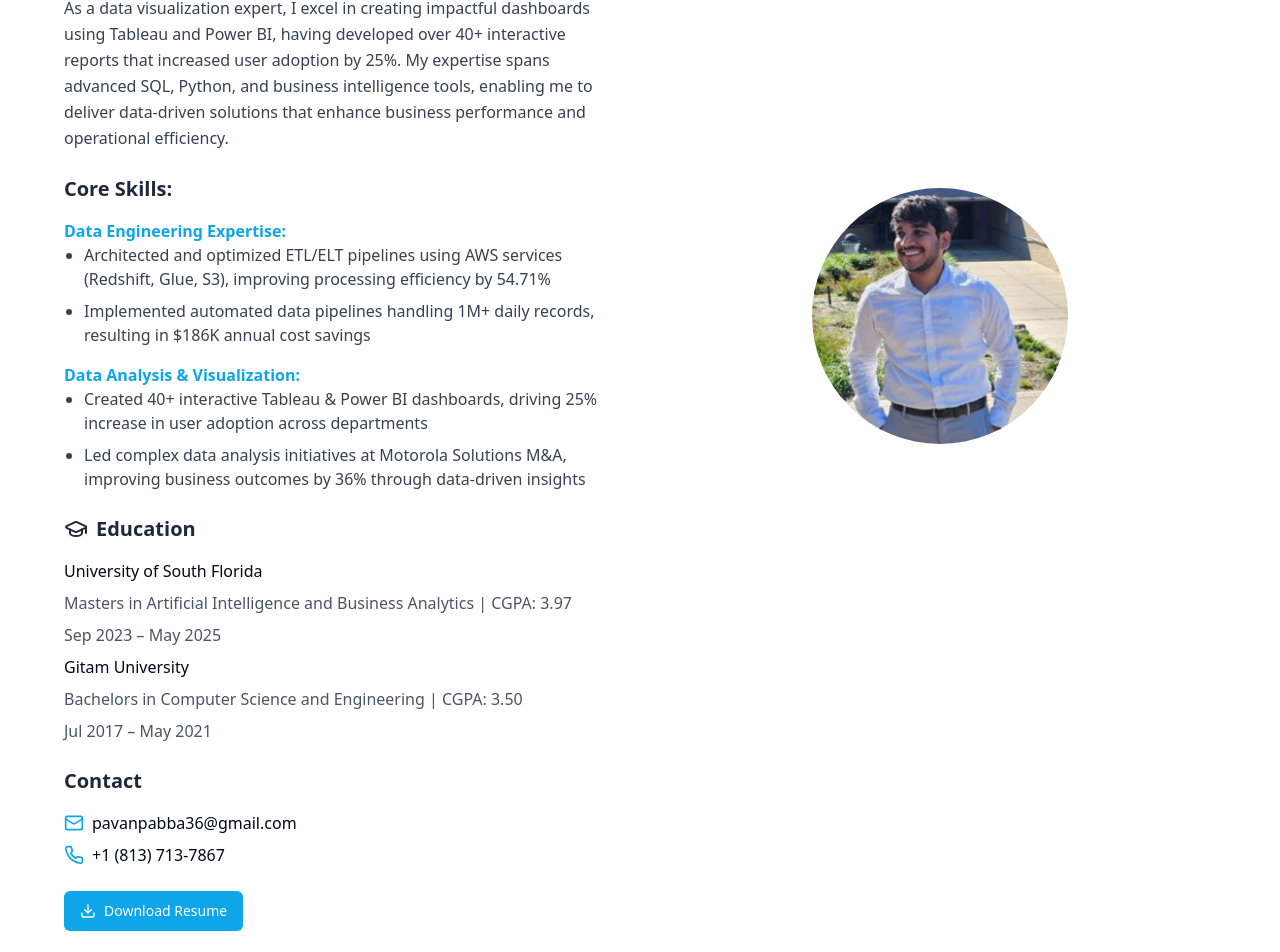
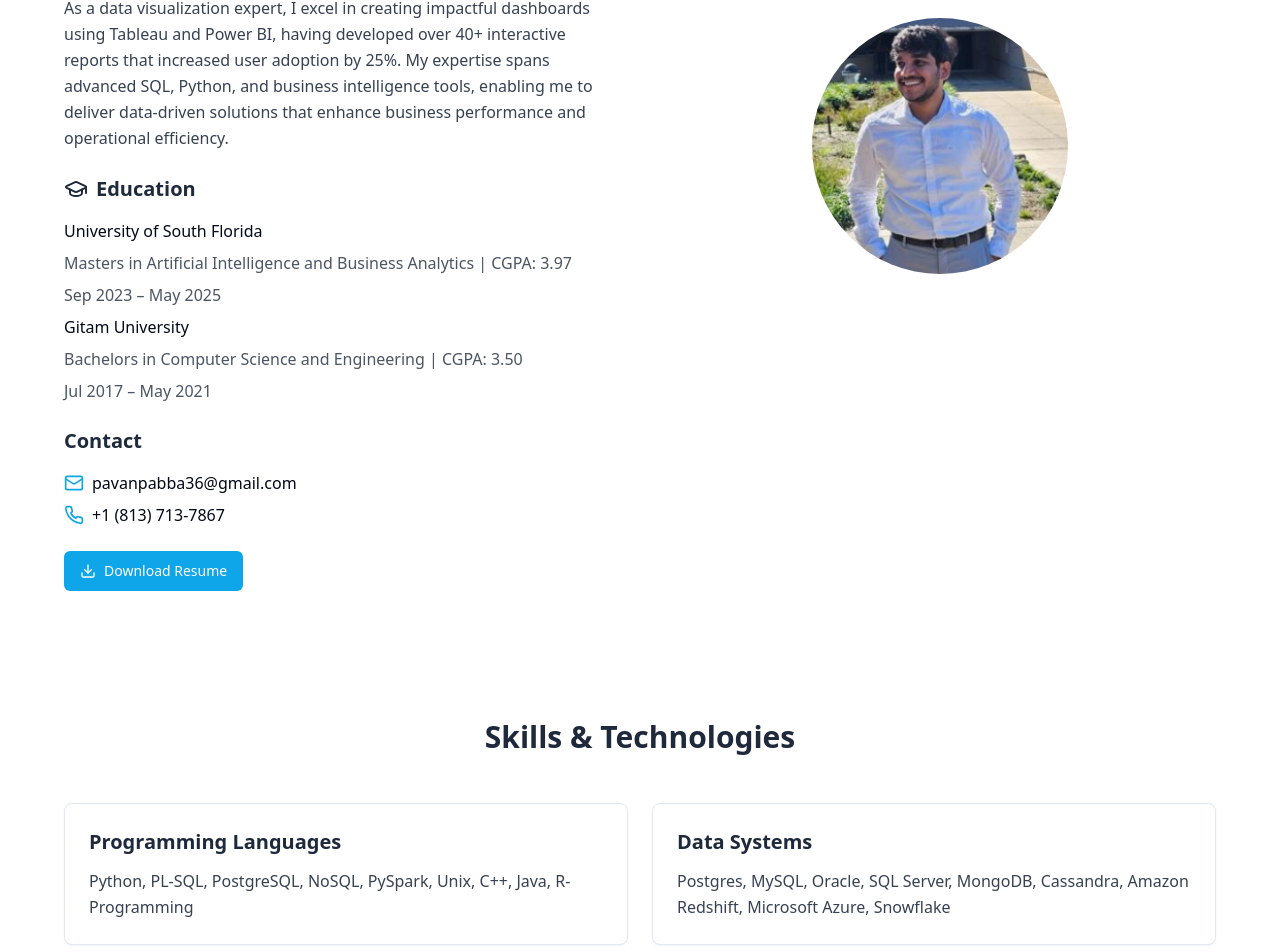
Before and after one commit to Pavan-Kumar-Pabba/data-engineer-portfolio, a React (Vite) app: page / in a window 1280 px wide. Shown: the part 987-1939 px from the top of the page. Built offline with nearby package versions, Linux system fonts and the light colour scheme.

Commit message:
Remove core skills section
Remove the "Core Skills" section from the About Me component.  This includes the subsections on Data Engineering Expertise and Data Analysis & Visualization.

```diff
--- a/src/components/AboutSection.tsx
+++ b/src/components/AboutSection.tsx
@@ -23,26 +23,6 @@ const AboutSection = () => {
           <p className="text-gray-700 leading-relaxed">
             As a data visualization expert, I excel in creating impactful dashboards using Tableau and Power BI, having developed over 40+ interactive reports that increased user adoption by 25%. My expertise spans advanced SQL, Python, and business intelligence tools, enabling me to deliver data-driven solutions that enhance business performance and operational efficiency.
           </p>
-
-          <div className="space-y-4">
-            <h3 className="text-xl font-semibold text-primary">Core Skills:</h3>
-            <div className="space-y-4">
-              <div>
-                <h4 className="font-semibold text-secondary">Data Engineering Expertise:</h4>
-                <ul className="list-disc pl-5 space-y-2 text-gray-700">
-                  <li>Architected and optimized ETL/ELT pipelines using AWS services (Redshift, Glue, S3), improving processing efficiency by 54.71%</li>
-                  <li>Implemented automated data pipelines handling 1M+ daily records, resulting in $186K annual cost savings</li>
-                </ul>
-              </div>
-              <div>
-                <h4 className="font-semibold text-secondary">Data Analysis & Visualization:</h4>
-                <ul className="list-disc pl-5 space-y-2 text-gray-700">
-                  <li>Created 40+ interactive Tableau & Power BI dashboards, driving 25% increase in user adoption across departments</li>
-                  <li>Led complex data analysis initiatives at Motorola Solutions M&A, improving business outcomes by 36% through data-driven insights</li>
-                </ul>
-              </div>
-            </div>
-          </div>
 
           <div className="space-y-4">
             <h3 className="text-xl font-semibold text-primary flex items-center gap-2">
```
